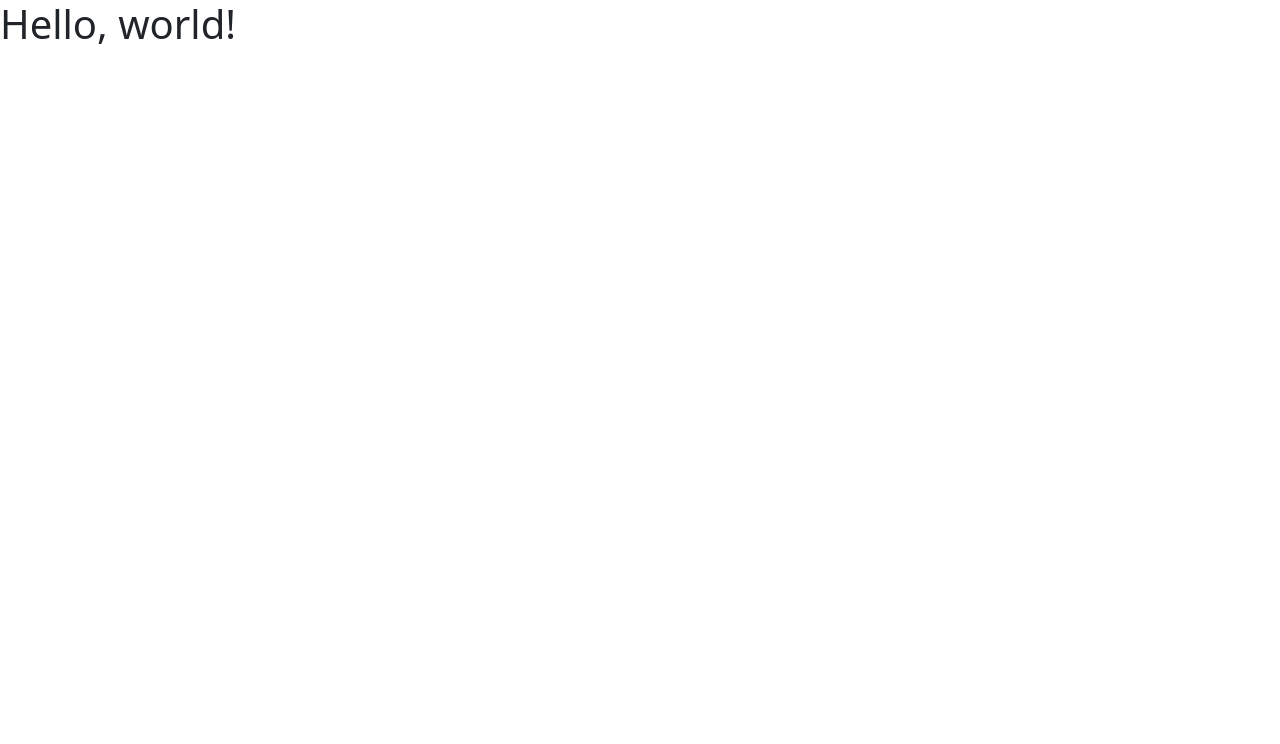
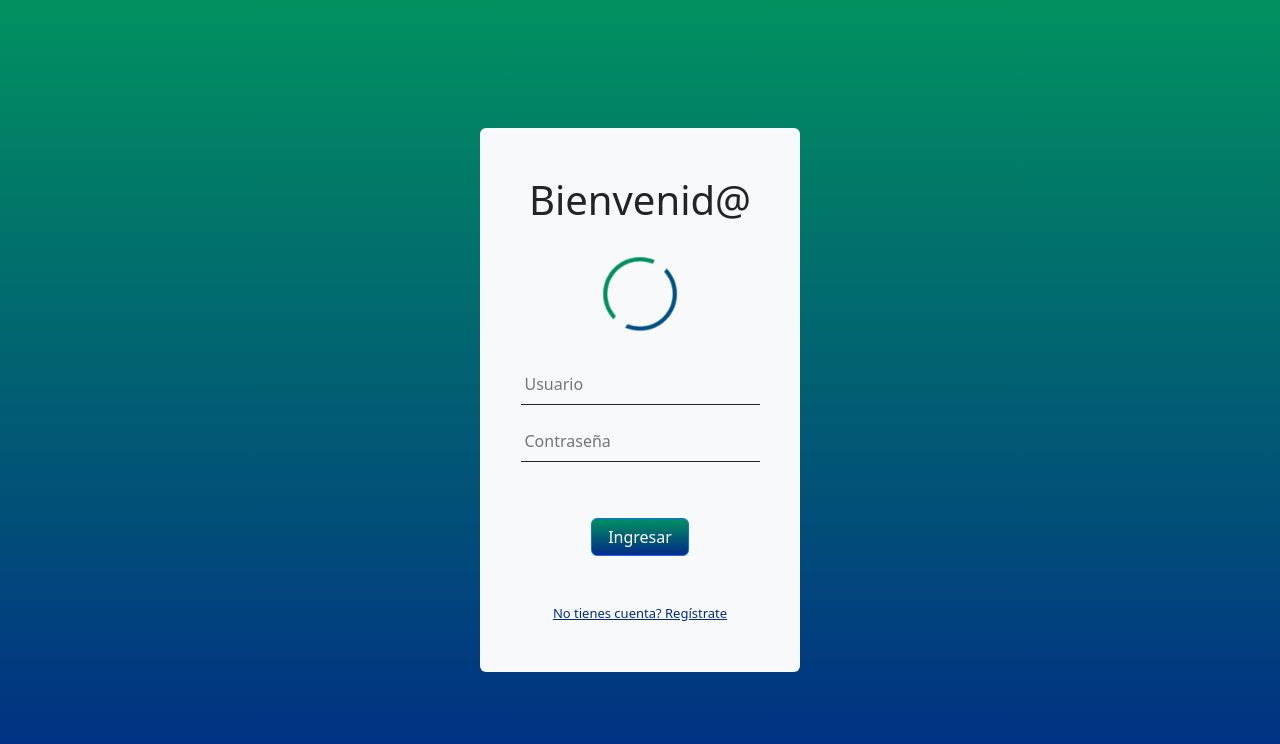
Before and after one commit to JoseOrtega870/DesignSEG, a plain HTML site: page index.html in a window 1280 px wide. Drawn offline with Linux system fonts and the light colour scheme.

Commit message:
Login FrontEnd Finished

```diff
--- /dev/null
+++ b/css/app.css
@@ -0,0 +1,18 @@
+.bg-plim{
+    height: 100vh;
+    width: 100vw;
+    background: linear-gradient(to bottom, #019160, #012A86);
+    background: -webkit-linear-gradient(to bottom, #019160, #012A86);
+    background-size: cover;
+    background-attachment: fixed;
+}
+
+.bg-plim-button{
+    background: linear-gradient(to bottom, #019160, #012A86);
+    background: -webkit-linear-gradient(to bottom, #019160, #012A86);
+}
+
+.loginToSignupButton{
+    color : #012A86;
+    font-size: small;
+}
--- a/index.html
+++ b/index.html
@@ -4,16 +4,30 @@
 <head>
     <meta charset="utf-8">
     <meta name="viewport" content="width=device-width, initial-scale=1">
-    <title>Bootstrap demo</title>
+    <title>PLIM</title>
     <link href="./css/bootstrap.min.css" rel="stylesheet">
+    <link href="./css/app.css" rel="stylesheet">
 
 </head>
 
-<body>
-    <h1>Hello, world!</h1>
-    <script src="./js/bootstrap.bundle.min.js"
-        integrity="sha384-YvpcrYf0tY3lHB60NNkmXc5s9fDVZLESaAA55NDzOxhy9GkcIdslK1eN7N6jIeHz"
-        crossorigin="anonymous"></script>
+<body class="bg-plim d-flex align-items-center justify-content-center">
+    <div class="bg-light col-3 mx-auto py-5 px-2 text-center rounded ">
+        <h1 class="text-center">Bienvenid@</h1>
+
+        <img src="./assets/LogoPlim.png" alt="logo" type="image/png" class="img-fluid col-3 mx-auto my-4">
+
+        <form class="d-flex flex-column ">
+            <input type="text" class="border-0 border-dark border-bottom my-2 px-1 pr-3 bg-light  py-2 mx-auto" placeholder="Usuario">
+            <input type="text" class="border-0 border-dark border-bottom my-2 px-1 pr-3 bg-light  py-2 mx-auto" placeholder="Contraseña">
+            <br>
+            <button class=" btn btn-primary px-3 mt-4 mx-auto bg-plim-button">
+                Ingresar
+            </button>
+            <a class="loginToSignupButton mt-5 fw-light">No tienes cuenta? Regístrate</a>
+        </form>
+
+    </div>
+    <script src="./js/bootstrap.bundle.min.js"></script>
 </body>
 
 </html>
```
Also changed, not shown: Logo.png (added), assets/Logo.svg (added), assets/LogoPlim.png (added).
